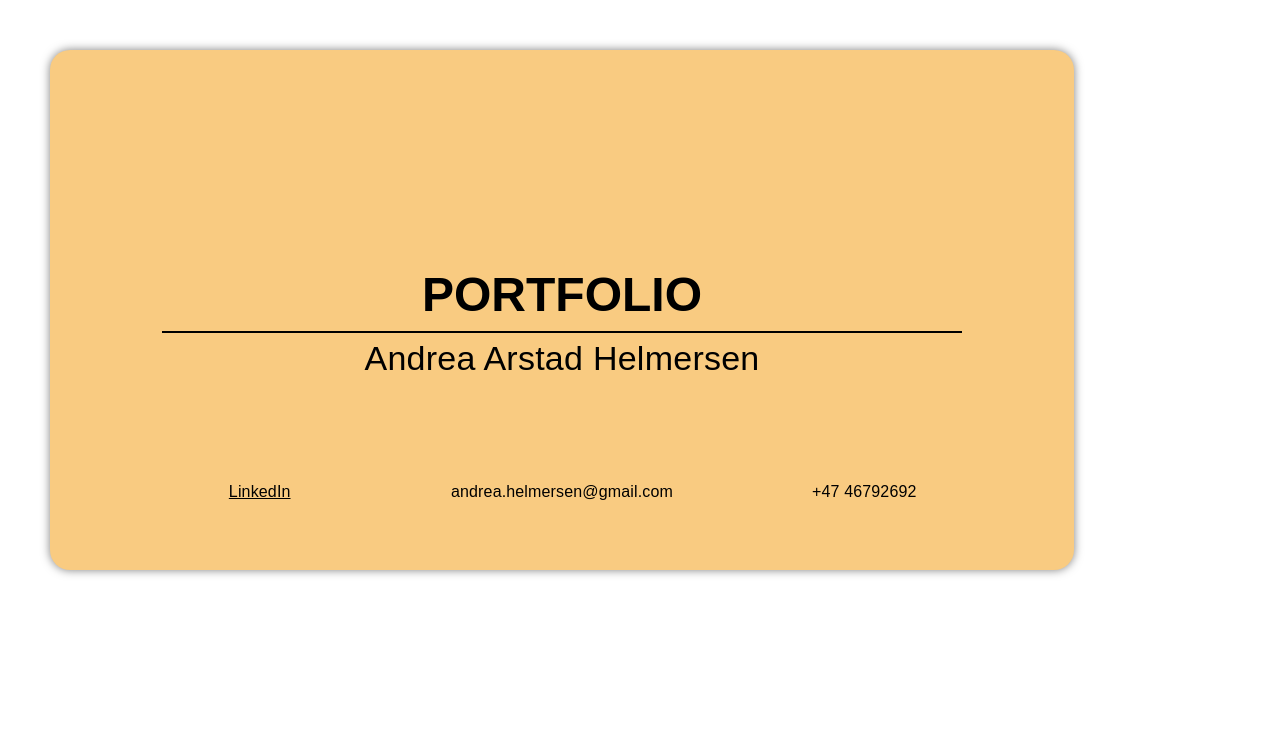
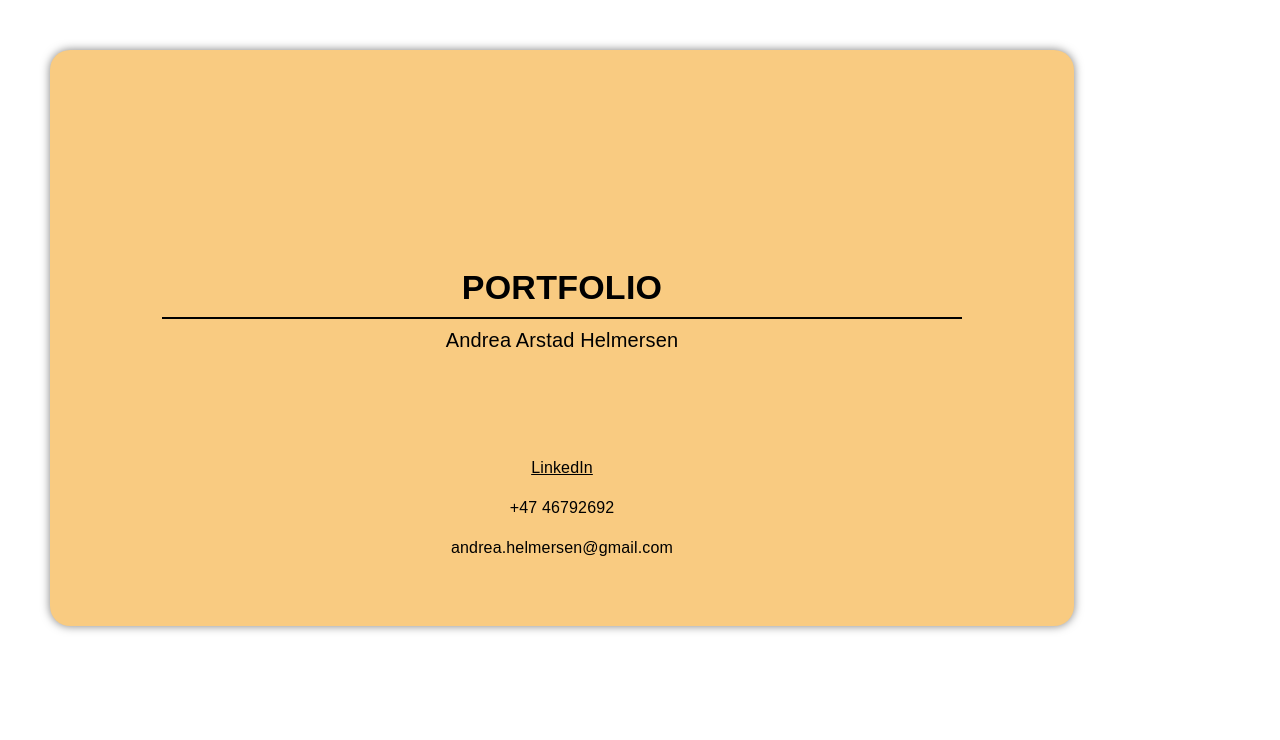
Before and after one commit to AndreaHelmersen/PortfolioAndreaHelmersen, a React (Vite) app: page / in a window 1280 px wide. Shown: the top 740 px of the page. Built offline with nearby package versions, Linux system fonts and the light colour scheme.

Commit message:
Fix Header card responsivness and layout

```diff
--- a/src/components/PortfolioHeader.tsx
+++ b/src/components/PortfolioHeader.tsx
@@ -20,7 +20,7 @@ export const PortfolioHeader = () => {
       >
         <div style={{ textAlign: "center" }}>
           <Typography
-            variant="h3"
+            variant="h4"
             style={corbelFontStyle}
             sx={{ fontWeight: "800", pt: "150px" }}
           >
@@ -37,12 +37,12 @@ export const PortfolioHeader = () => {
             }}
           />
 
-          <Typography variant="h4" style={corbelFontStyle}>
+          <Typography variant="h6" style={corbelFontStyle}>
             Andrea Arstad Helmersen
           </Typography>
-          <div style={{ paddingTop: "100px" }}>
+          <div style={{ paddingTop: "100px", textAlign: "center" }}>
             <Grid container spacing={2}>
-              <Grid item xs={12} sm={6} md={4}>
+              <Grid item xs={12} style={{ display: "block" }}>
                 <Typography variant="body1" style={corbelFontStyle}>
                   <Link
                     href="https://www.linkedin.com/in/andrea-arstad-helmersen/"
@@ -54,7 +54,14 @@ export const PortfolioHeader = () => {
                   </Link>
                 </Typography>
               </Grid>
-              <Grid item xs={12} sm={6} md={4}>
+
+              <Grid item xs={12} style={{ display: "block" }}>
+                <Typography variant="body1" style={corbelFontStyle}>
+                  +47 46792692
+                </Typography>
+              </Grid>
+
+              <Grid item xs={12} style={{ display: "block" }}>
                 <Typography variant="body1" style={corbelFontStyle}>
                   <a
                     href="mailto:andrea.helmersen@gmail.com"
@@ -64,11 +71,6 @@ export const PortfolioHeader = () => {
                   </a>
                 </Typography>
               </Grid>
-              <Grid item xs={12} sm={6} md={4}>
-                <Typography variant="body1" style={corbelFontStyle}>
-                  +47 46792692
-                </Typography>
-              </Grid>
             </Grid>
           </div>
         </div>
```
